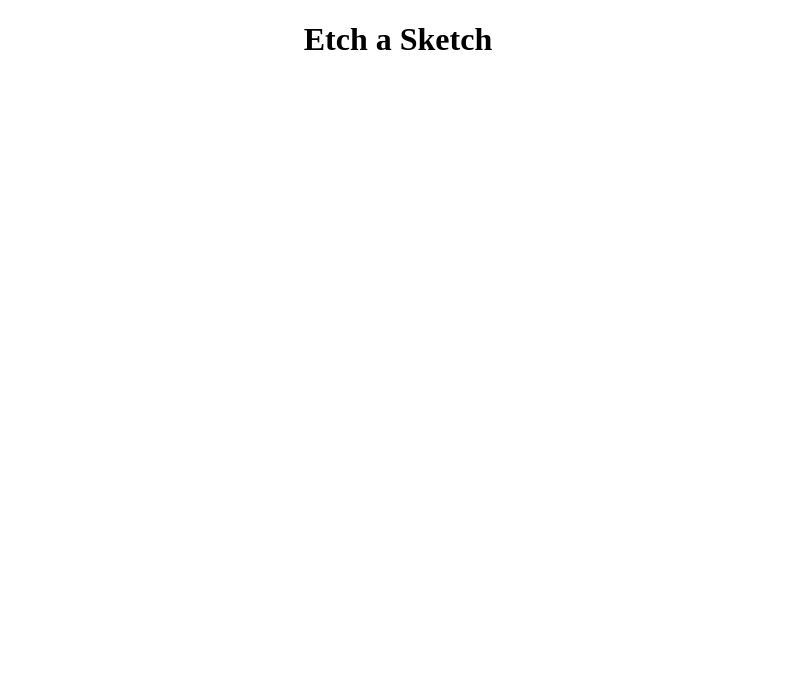
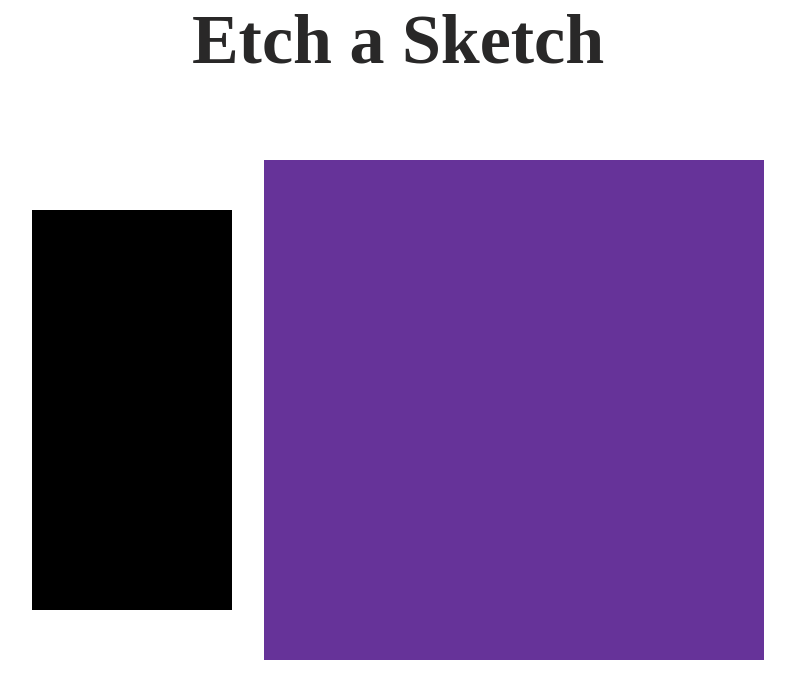
Before and after one commit to Velthas/etchasketch, a plain HTML site: page index.html in a window 1280 px wide. Shown: the whole page, without its empty margins (242-1037 px from the left). Drawn offline with Linux system fonts and the light colour scheme.

Commit message:
created base layout and rules for functionality.

```diff
--- a/index.html
+++ b/index.html
@@ -6,6 +6,14 @@
         <link rel="stylesheet" href="./style.css">
     </head>
     <body>
-        <h1 style="text-align: center;">Etch a Sketch</h1>
+        <div class="title"><h1 style="text-align: center;">Etch a Sketch</h1></div>
+        <div class="functionality">
+            <div class="settings">
+
+            </div>
+            <div class="container">
+
+            </div>
+        </div>
     </body>
 </html>
--- a/style.css
+++ b/style.css
@@ -0,0 +1,40 @@
+* {
+
+box-sizing: border-box;
+margin: 0;
+padding: 0;
+
+}
+
+.title {
+    display: flex;
+    justify-content: center;
+    align-items: center;
+    font-size: 35px;
+    color: rgb(41, 40, 40);
+    height: 10vh;
+    margin-bottom: 10vh;
+
+}
+
+.functionality {
+    display: flex;
+    flex-direction: row;
+    justify-content: center;
+    align-items: center;
+    gap: 4vh;
+
+
+}
+
+.settings {
+    width: 200px;
+    height: 400px;
+    background-color: black;
+}
+
+.container {
+    width: 500px;
+    height: 500px;
+    background-color: rebeccapurple;
+}
```
